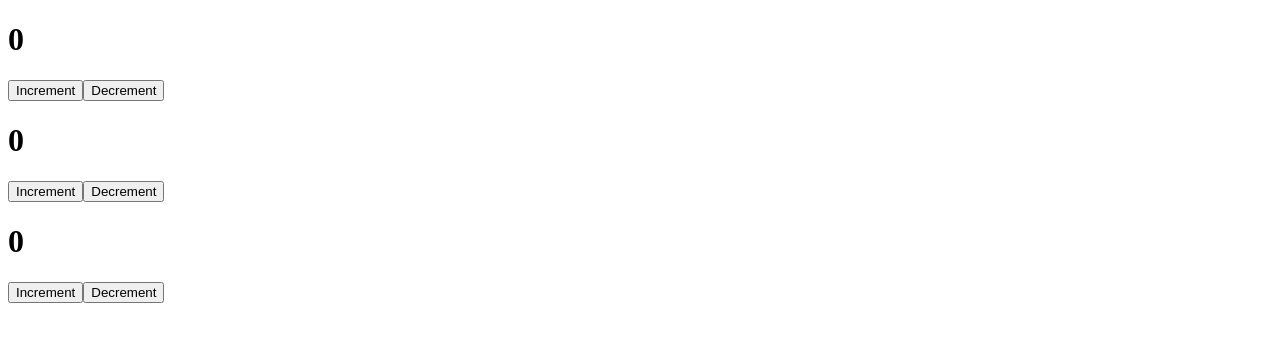
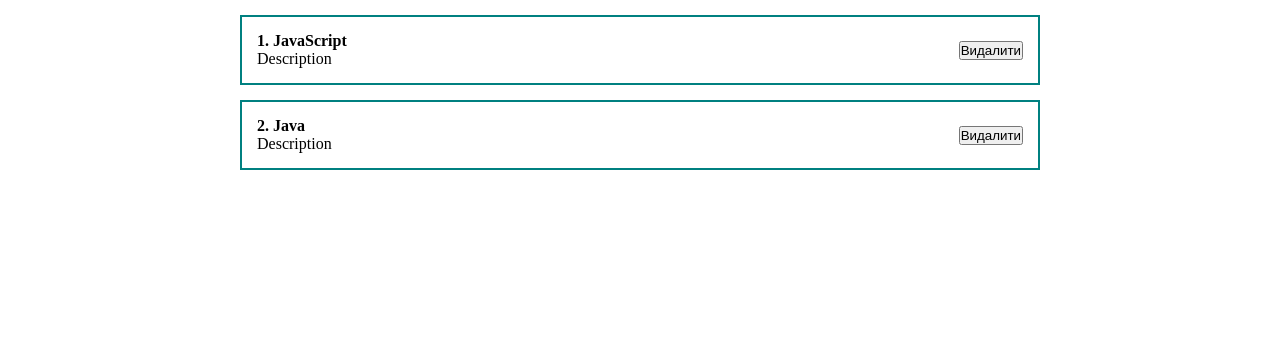
Before and after one commit to MrJoker365/first-react, a React (Create React App) app: page / in a window 1280 px wide. Shown: the top 342 px of the page. Built offline with nearby package versions, Linux system fonts and the light colour scheme.

Commit message:
Добавлення стилів / Передача аргументів через Props до новоствореного компонента

```diff
--- a/src/App.js
+++ b/src/App.js
@@ -1,18 +1,20 @@
 import { React, useState } from "react";
 import Counter from "./components/Counter";
 import ClassCounter from "./components/ClassCounter";
+import './styles/App.css' ;
+import PostItem from "./components/PostItem";
 
 
 function App() {
 
-// можна викликати безліч компонентів, і всі вони будуть працювати незалежно одне від одного
+// В даному випадку в PostItem передаються Props(дані), які динамічно потім будуть виводитись
   return (
     <div className="App">
 
-      <Counter/> {/* таким способом викликається компонент Counter.jsx */}
+      {/* <PostItem value={"222"} item={{title: 0}} number={1} /> */} {/* для прикладу */}
 
-      <Counter/>
-      <ClassCounter/>
+      <PostItem post={{id: 1, title: "JavaScript", body: "Description"}} />
+      <PostItem post={{id: 2, title: "Java", body: "Description"}} />
 
     </div>
   );
--- /dev/null
+++ b/src/components/PostItem.jsx
@@ -0,0 +1,21 @@
+import React from "react";
+
+const PostItem = (props) => { // В даному випадку props - це значення, які передавались в  App.js у :
+                                //  <PostItem post={{id: 1, title: "JavaScript", body: "Description"}} />
+                                // доступ до title : {props.post.title}
+    return (
+        <div className="post">
+        <div className="post__content">
+          <strong>{props.post.id}. {props.post.title} </strong>
+          <div>
+            {props.post.body}
+          </div>
+        </div>
+        <div className="post__btns">
+          <button>Видалити</button>
+        </div>
+      </div>
+    )
+}
+
+export default PostItem;
--- /dev/null
+++ b/src/styles/App.css
@@ -0,0 +1,27 @@
+*{
+    margin: 0;
+    padding: 0;
+    box-sizing: border-box;
+}
+
+
+#root {
+    display: flex;
+    justify-content: center;
+}
+
+
+.App {
+    width: 800px;
+}
+
+.post {
+    display: flex;
+    padding: 15px;
+    border: 2px solid teal;
+    margin-top: 15px;
+/* дозволило виставити кнопку праворуч   */
+    justify-content: space-between;
+    align-items: center;
+/*                           */
+}
```
